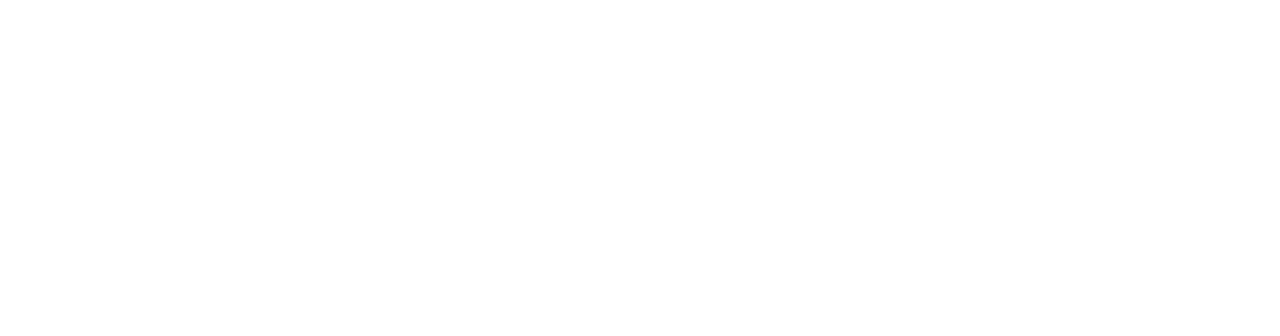
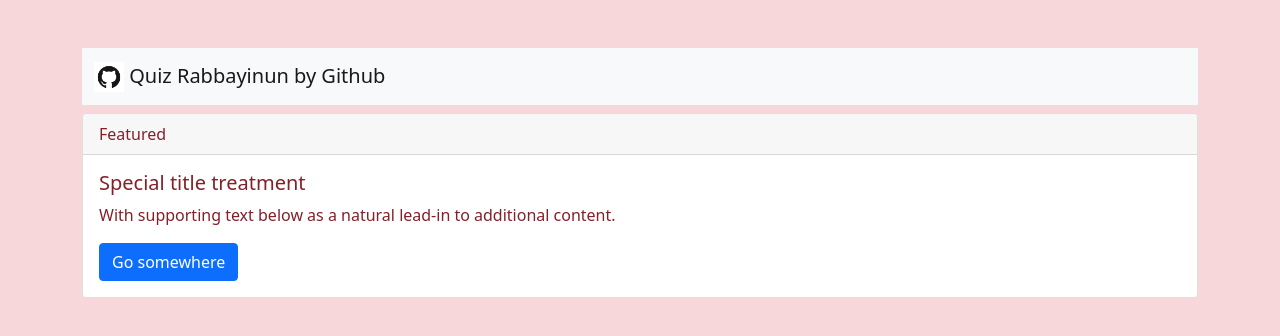
Before and after one commit to agm4r/quiz-rabbaniyun, a plain HTML site: page index.html in a window 1280 px wide. Drawn offline with nearby package versions, Linux system fonts and the light colour scheme.

Commit message:
membuat perubahan di file index.html dan menambahkan gambar github.png

```diff
--- a/index.html
+++ b/index.html
@@ -1,15 +1,53 @@
-<!DOCTYPE html>
+<!doctype html>
 <html lang="en">
 
 <head>
-    <meta charset="UTF-8">
-    <meta http-equiv="X-UA-Compatible" content="IE=edge">
-    <meta name="viewport" content="width=device-width, initial-scale=1.0">
-    <title>Document</title>
+    <!-- Required meta tags -->
+    <meta charset="utf-8">
+    <meta name="viewport" content="width=device-width, initial-scale=1">
+
+    <!-- Bootstrap CSS -->
+    <link href="https://cdn.jsdelivr.net/npm/bootstrap@5.0.0-beta3/dist/css/bootstrap.min.css" rel="stylesheet"
+        integrity="sha384-eOJMYsd53ii+scO/bJGFsiCZc+5NDVN2yr8+0RDqr0Ql0h+rP48ckxlpbzKgwra6" crossorigin="anonymous">
+
+    <!-- Icons Bootstrap -->
+    <link rel="stylesheet" href="https://cdn.jsdelivr.net/npm/bootstrap-icons@1.4.0/font/bootstrap-icons.css">
+
+    <!-- JQuery -->
+    <script type="text/javascript" src="../js/jquery-3.6.0.min.js"></script>
+
+    <title>Home Page</title>
 </head>
 
-<body>
+<body class="list-group-item-danger">
 
+
+    <div class="container mt-5">
+        <nav class="navbar navbar-light bg-light">
+            <div class="container-fluid">
+                <a class="navbar-brand" href="#">
+                    <img src="img/github.png" alt="" width="30" height="30" class="d-inline-block align-text-top">
+                    Quiz Rabbayinun by Github
+                </a>
+            </div>
+        </nav>
+        <div class="card mt-2">
+            <div class="card-header">
+                Featured
+            </div>
+            <div class="card-body">
+                <h5 class="card-title">Special title treatment</h5>
+                <p class="card-text">With supporting text below as a natural lead-in to additional content.</p>
+                <a href="#" class="btn btn-primary">Go somewhere</a>
+            </div>
+        </div>
+    </div>
+
+
+    <!-- JS Bootstrap -->
+    <script src="https://cdn.jsdelivr.net/npm/bootstrap@5.0.0-beta3/dist/js/bootstrap.bundle.min.js"
+        integrity="sha384-JEW9xMcG8R+pH31jmWH6WWP0WintQrMb4s7ZOdauHnUtxwoG2vI5DkLtS3qm9Ekf" crossorigin="anonymous">
+    </script>
 </body>
 
 </html>
```
Also changed, not shown: pages/answer.html (+1 -1 lines), img/bootstrap-logo.svg (added), img/github.png (added).
